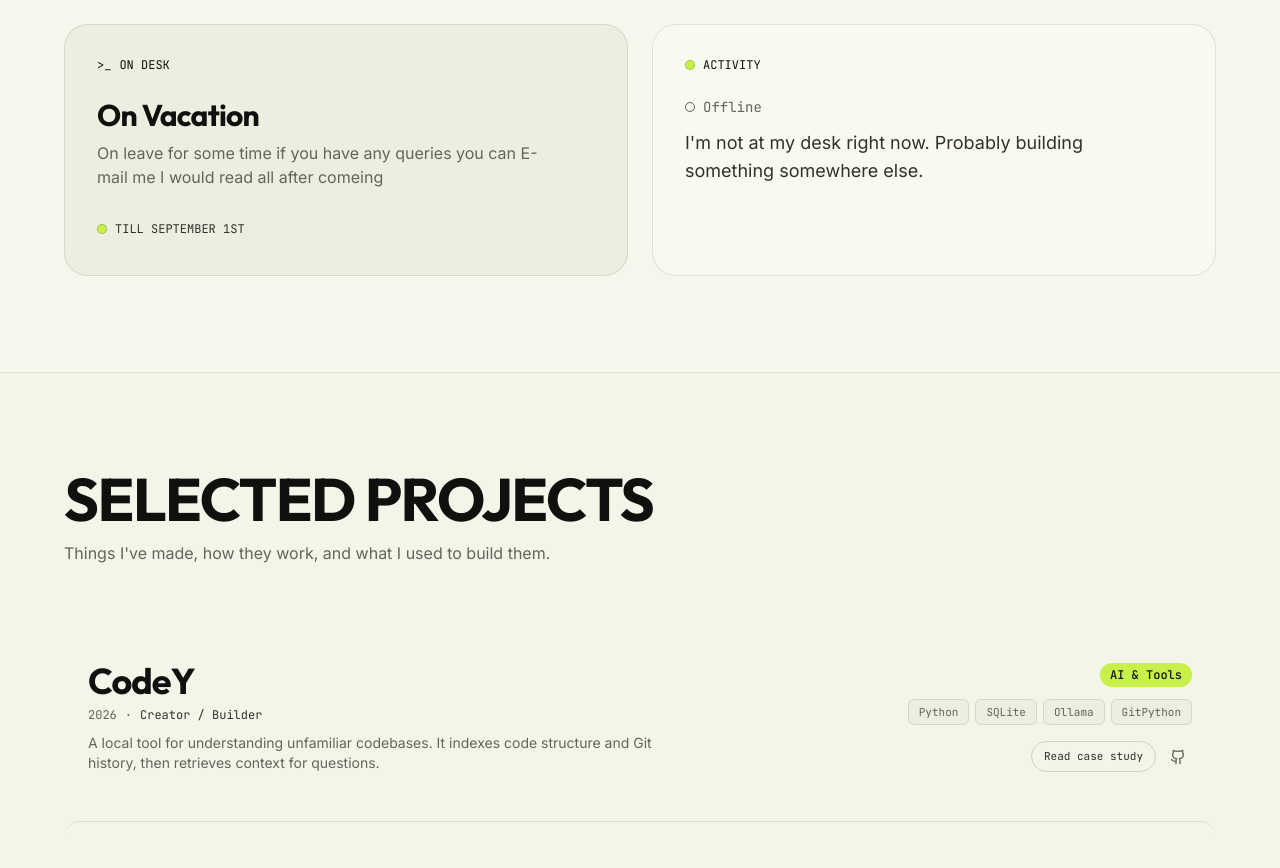
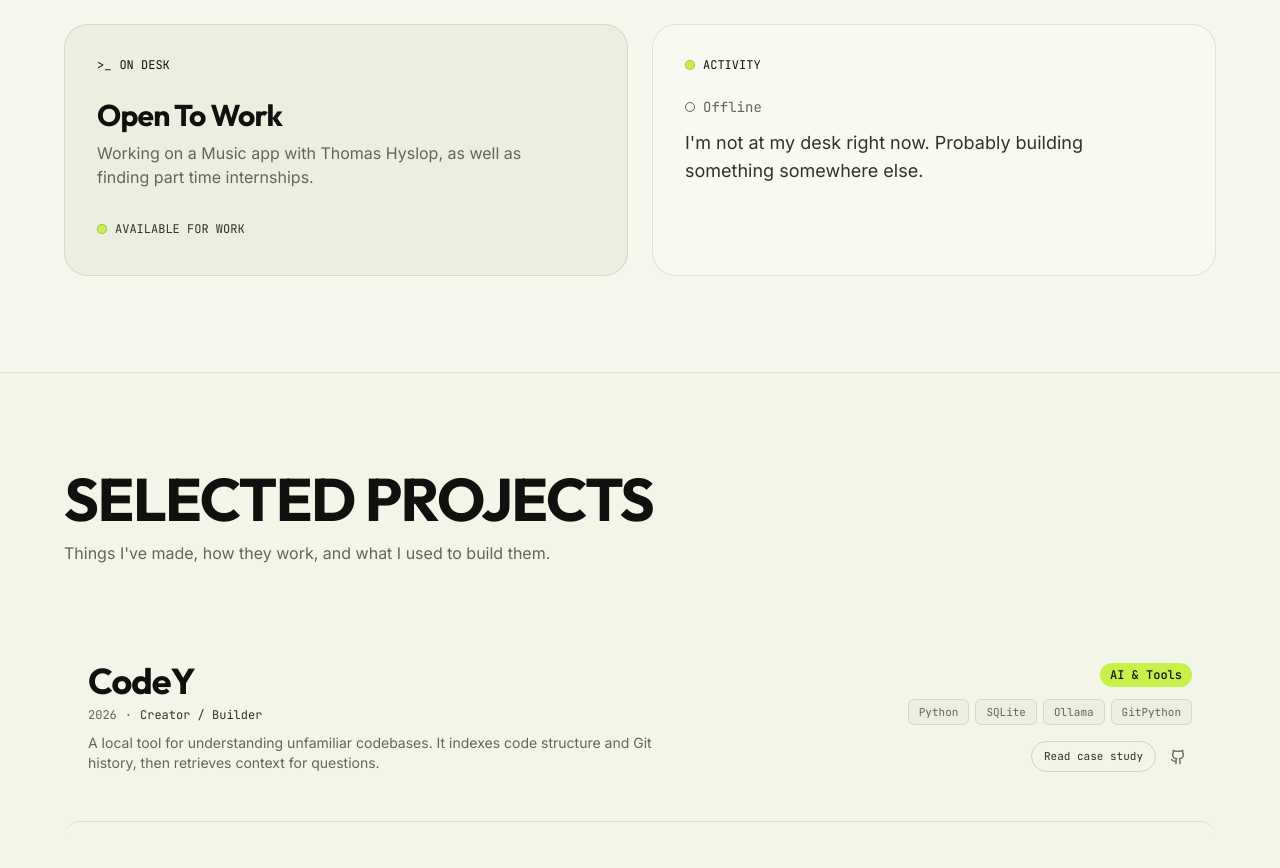
Before and after one commit to harshittpanday/harshit.dev, a Next.js app: page / in a window 1280 px wide. Shown: the part 1615-2483 px from the top of the page. Built offline with nearby package versions, Linux system fonts and the light colour scheme; no server answers.

Commit message:
changed on desk

```diff
--- a/src/components/AboutSection.tsx
+++ b/src/components/AboutSection.tsx
@@ -164,17 +164,18 @@ export const AboutSection: React.FC = () => {
 
 
 
+
               <h3 className="text-2xl sm:text-3xl font-display font-bold text-[#10110E] tracking-tight">
-                On Vacation
+                Open To Work
               </h3>
               <p className="text-sm sm:text-base text-[#62655B] font-sans leading-relaxed mt-2 max-w-md">
-                On leave for some time if you have any queries you can E-mail me I would read all after comeing
+                Working on a Music app with Thomas Hyslop, as well as finding part time internships.
               </p>
             </div>
             <div className="mt-8">
               <div className="flex items-center gap-2 text-xs font-mono text-[#30322C] uppercase">
                 <span className="h-2.5 w-2.5 rounded-full bg-[#C7F04B] border border-[#10110E]/20" />
-                <span>Till September 1st</span>
+                <span> Available for work</span>
               </div>
               <p className="text-xs font-mono text-[#62655B] mt-1.5 ml-[18px]">
 
```
Also changed, not shown: presence-client/README.md (deleted).
